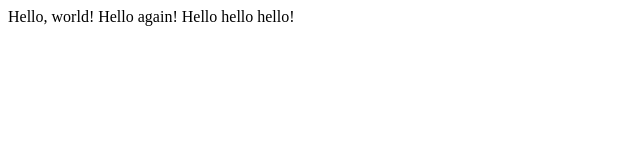
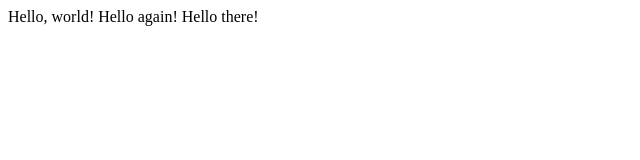
Before and after one commit to Cowana123/lecture0, a plain HTML site: page hello.html in a window 1280 px wide. Shown: the full height of the page, 0-640 px from the left. Drawn offline with Linux system fonts and the light colour scheme.

Commit message:
Update hello.html

```diff
--- a/hello.html
+++ b/hello.html
@@ -4,6 +4,6 @@
 		<title> My Webpage!</title>
 	</head>
 	<body>
-		Hello, world! Hello again! Hello hello hello!
+		Hello, world! Hello again! Hello there!
 	</body>
 </html>
```
